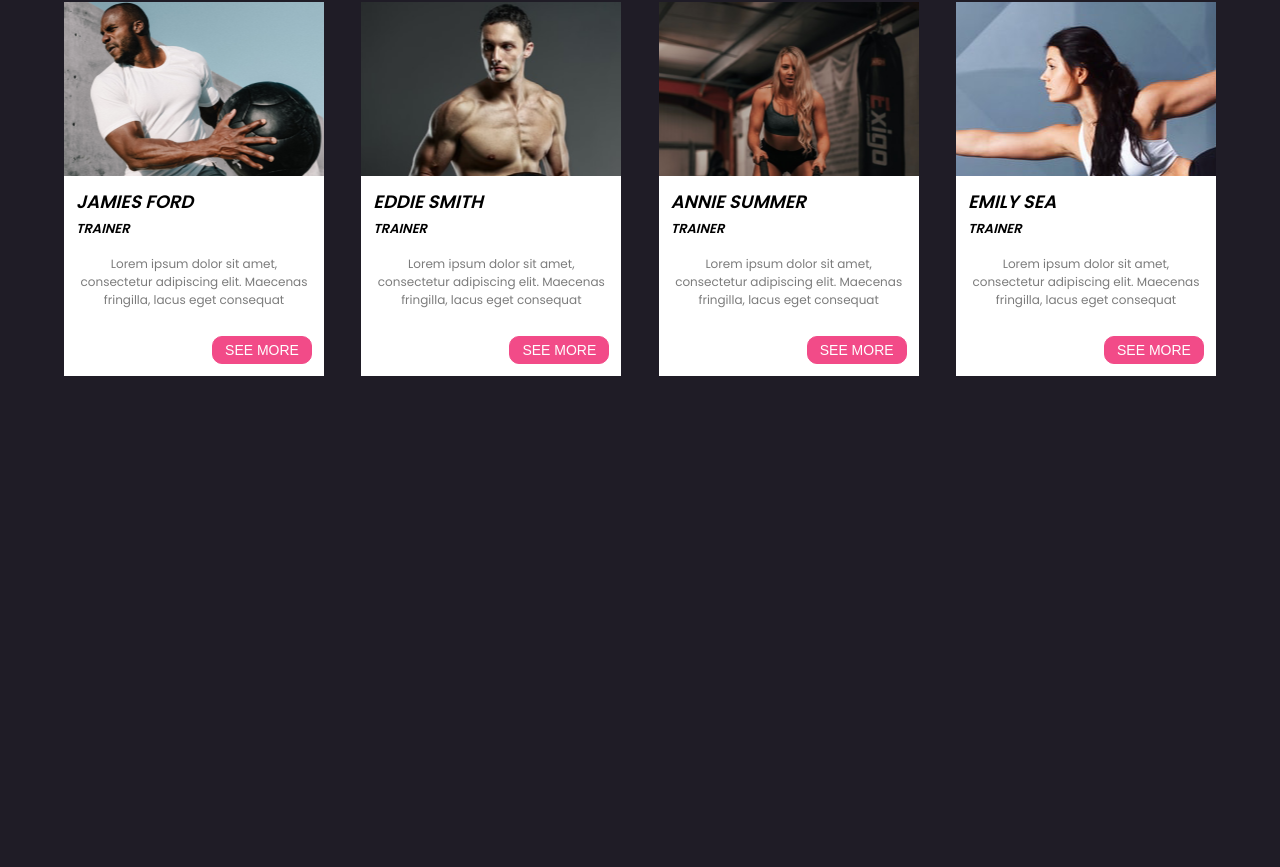
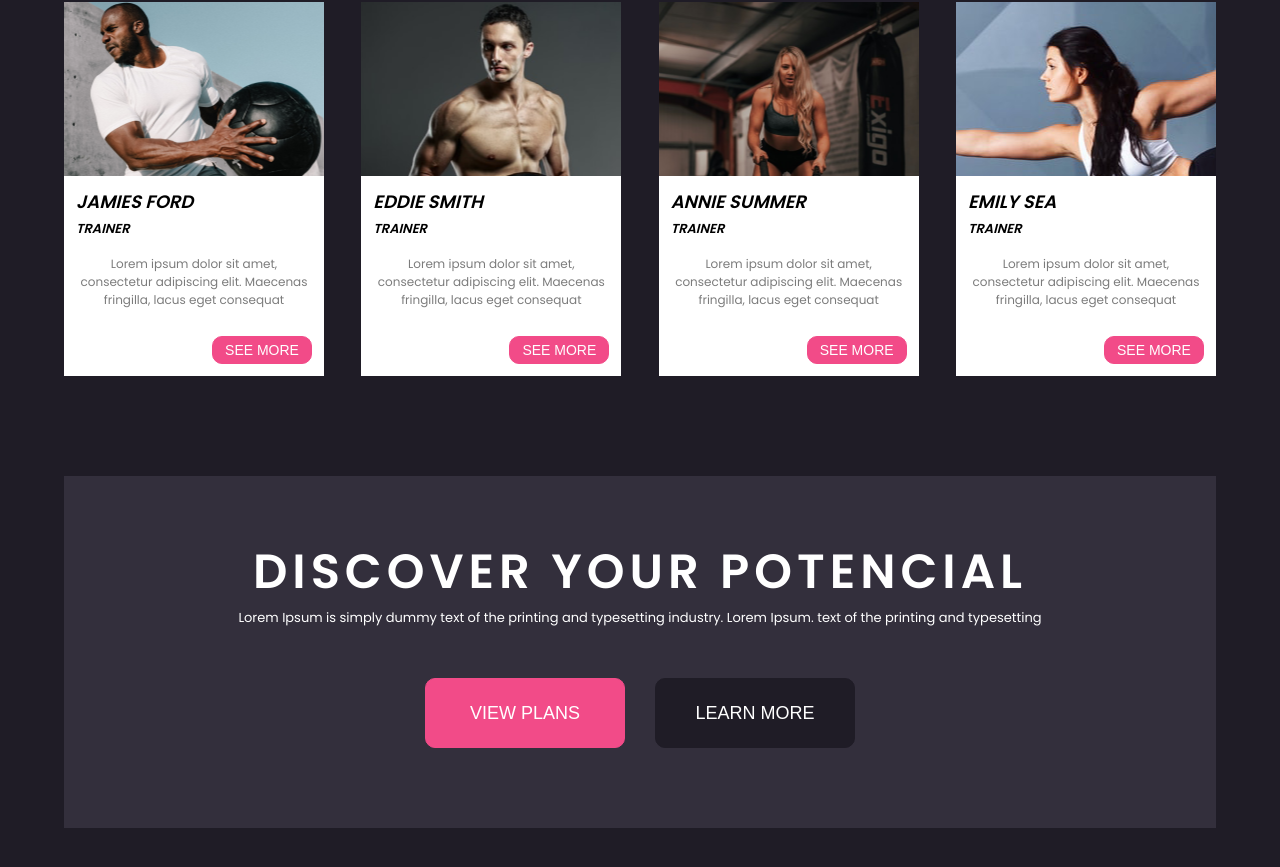
Before and after one commit to guzeradimazz/React-Workout-Web-App, a React (Create React App) app: page / in a window 1280 px wide. Shown: the part 1427-2294 px from the top of the page. Before the commit the page ends 1803 px from the top, so only its background shows below. Built offline with nearby package versions, Linux system fonts and the light colour scheme.

Commit message:
fourth part

```diff
--- a/src/App.js
+++ b/src/App.js
@@ -1,5 +1,6 @@
 import Header from './components/Header/Header';
 import SectionFirst from './components/SectionFirst/SectionFirst';
+import SectionFourth from './components/SectionFourth/SectionFourth';
 import SectionSecond from './components/SectionSecond/SectionSecond';
 import SectionThird from './components/SectionThird/SectionThird';
 import './styles/App.css';
@@ -11,7 +12,7 @@ function App() {
       <SectionFirst/>
       <SectionSecond/>
       <SectionThird/>
-
+      <SectionFourth/>
 
     </div>
   );
--- a/src/components/Header/Header.css
+++ b/src/components/Header/Header.css
@@ -3,7 +3,6 @@
     flex-direction: row;
     justify-content: space-between;
     margin: 65px auto;
-    width: 90vw;
 }
 .header__logo{
     width: 237px;
--- a/src/components/SectionFirst/SectionFirst.css
+++ b/src/components/SectionFirst/SectionFirst.css
@@ -4,7 +4,6 @@
     align-items: center;
     justify-content: space-between;
     margin: auto;
-    width: 90vw;
 }
 .first__left{
     width: 45%;
--- /dev/null
+++ b/src/components/SectionFourth/SectionFourth.css
@@ -0,0 +1,48 @@
+.fourth{
+    background-color: #332F3C;
+    padding: 60px 80px;
+    margin: 100px 0;
+}
+.fourt__content{
+    display: flex;
+    flex-direction: column;
+    justify-content: center;
+}
+.fourth__title{
+    text-align: center;
+    color: #fff;
+    text-transform: uppercase;
+    font-size: 48px;
+    font-weight: bold;
+    letter-spacing: 5px;
+}
+.fourth__body{
+    font-size: 13px;
+    color: #FFF;
+    text-align: center;
+}
+.fourth__btns{
+    margin: auto;
+    display: flex;
+    flex-direction: row;
+    justify-content: space-around;
+    padding: 50px 0 20px 0;
+}
+.fourth__btns button{
+    color: #fff;
+    width: 200px;
+    height: 70px;
+    text-transform: uppercase;
+    border-radius: 10px;
+    font-size: 18px;
+    padding: 10px 0px;
+}
+.fourth__btns button:nth-child(odd){
+    margin-right: 30px;
+    background-color: #F24B88;
+    border: 1px solid #F24B88;
+}
+.fourth__btns button:nth-child(even){
+    border: 1px solid #1F1C26;
+    background-color: #1F1C26;
+}
--- /dev/null
+++ b/src/components/SectionFourth/SectionFourth.jsx
@@ -0,0 +1,23 @@
+import React from 'react';
+import './SectionFourth.css';
+
+const SectionFourth = () => {
+    return (
+        <div className='fourth'>
+            <div className="fourt__content">
+                <h1 className="fourth__title">
+                    DISCOVER YOUR POTENCIAL
+                </h1>
+                <p className="fourth__body">
+                    Lorem Ipsum is simply dummy text of the printing and typesetting industry. Lorem Ipsum.  text of the printing and typesetting
+                </p>
+                <div className="fourth__btns">
+                    <button>view plans</button>
+                    <button>learn more</button>
+                </div>
+            </div>
+        </div>
+    );
+};
+
+export default SectionFourth;
--- a/src/components/SectionSecond/SectionSecond.css
+++ b/src/components/SectionSecond/SectionSecond.css
@@ -1,5 +1,4 @@
 .second{
-    width: 90vw;
     display: flex;
     flex-direction: column;
     justify-content: space-between;
--- a/src/components/SectionThird/SectionThird.css
+++ b/src/components/SectionThird/SectionThird.css
@@ -2,8 +2,7 @@
     display: flex;
     flex-direction: column;
     justify-content: space-between;
-    width: 90vw;
-    margin: 0 auto;
+    margin: 0 auto 50px auto;
 }
 .third__cards{
     display: flex;
--- a/src/styles/App.css
+++ b/src/styles/App.css
@@ -7,4 +7,6 @@
 body{
     background-color: #1F1C26;
     font-family: 'Poppins', sans-serif;
+    width: 90vw;
+    margin: auto;
 }
```
Also changed, not shown: src/components/Footer/Footer.jsx (added, +12 -0 lines), src/components/Footer/Footer.css (added).
